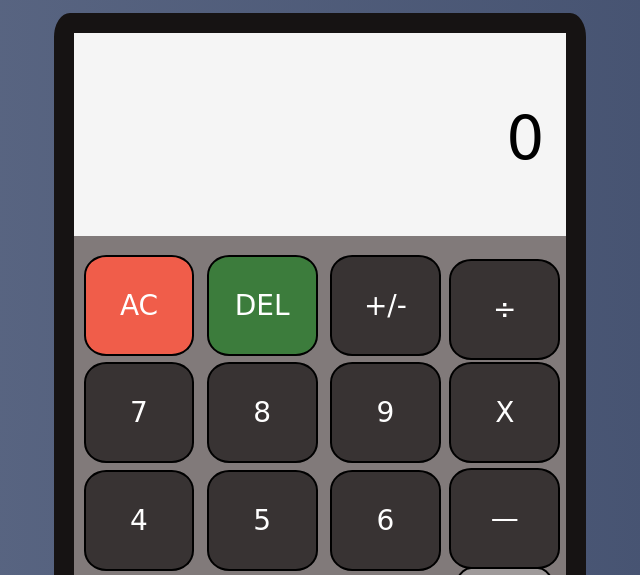
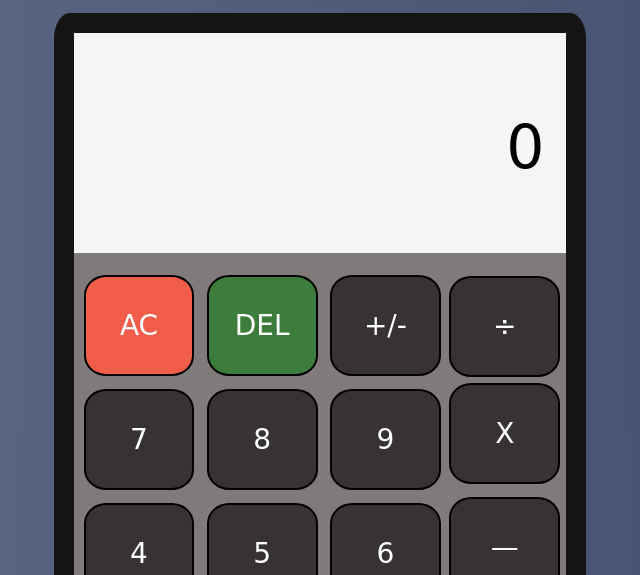
Before and after one commit to danderson100/calculator, a plain HTML site: page index.html in a window 1280 px wide. Shown: the part 224-799 px from the top of the page, without its empty margins (320-960 px from the left). Drawn offline with Linux system fonts and the light colour scheme; a web font is replaced by a local one.

Commit message:
added max height and max width

```diff
--- a/style.css
+++ b/style.css
@@ -38,7 +38,7 @@ section {
     width: auto;
     display: grid;
     grid-template-columns: 2fr 4fr 2fr;
-    grid-template-rows: 2fr 7fr 4fr;
+    grid-template-rows: 1fr 7fr 4fr;
     grid-gap: 1em;
 }
 
@@ -95,7 +95,7 @@ div {
 
 .calc-container {
     max-width: 550px;
-    max-height: 750px;
+    max-height: 800px;
     display: grid;
     grid-template-rows: 2fr repeat(5, 1fr);
     grid-template-columns: repeat(4, 1fr);
```
